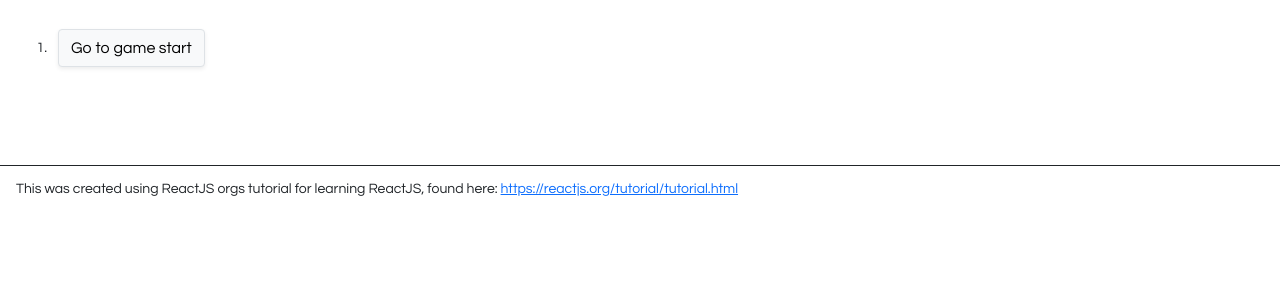
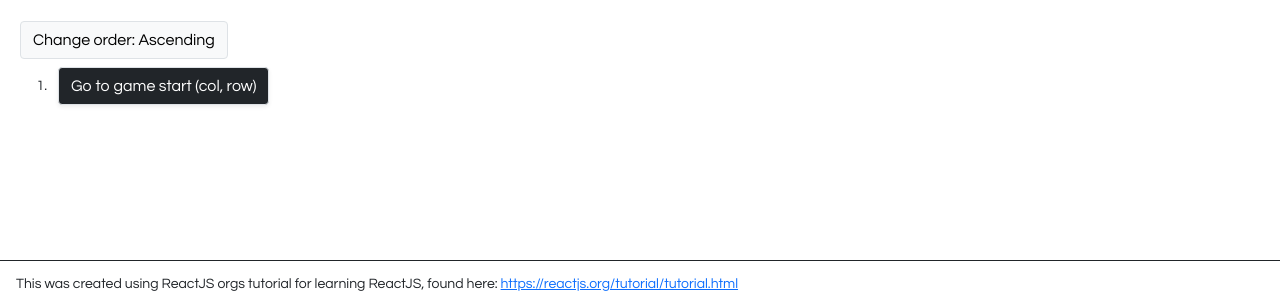
Before and after one commit to fatchild/reactNoughtsAndCrosses, a React app in the folder nandc/: page / in a window 1280 px wide. Shown: the part 588-895 px from the top of the page. Before the commit the page ends 800 px from the top, so only its background shows below. Built offline with nearby package versions, Linux system fonts and the light colour scheme.

Commit message:
Game improvements
Display the location for each move in the format (col, row) in the move history list.
Bold the currently selected item in the move list.
Rewrite Board to use two loops to make the squares instead of hardcoding them.
Add a toggle button that lets you sort the moves in either ascending or descending order.
When someone wins, highlight the three squares that caused the win.
When no one wins, display a message about the result being a draw.

```diff
--- a/nandc/public/index.html
+++ b/nandc/public/index.html
@@ -18,6 +18,6 @@
   <body>
     <noscript>You need to enable JavaScript to run this app.</noscript>
     <div id="root"></div>
-    <div id="bottom" class="p-3 mt-5 border-top border-dark position-absolute bottom-0 w-100">This was created using ReactJS orgs tutorial for learning ReactJS, found here: <a href="https://reactjs.org/tutorial/tutorial.html">https://reactjs.org/tutorial/tutorial.html</a></div>
+    <div id="bottom" class="p-3 mt-5 border-top border-dark position-absolute bottom-0- w-100">This was created using ReactJS orgs tutorial for learning ReactJS, found here: <a href="https://reactjs.org/tutorial/tutorial.html">https://reactjs.org/tutorial/tutorial.html</a></div>
   </body>
 </html>
--- a/nandc/src/index.css
+++ b/nandc/src/index.css
@@ -1,5 +1,9 @@
 body {
     font: 14px "Century Gothic", Futura, sans-serif;
+  }
+
+  #root {
+    min-height: 100vh;
   }
 
   ol, ul {
--- a/nandc/src/index.js
+++ b/nandc/src/index.js
@@ -2,20 +2,30 @@ import React from 'react';
 import ReactDOM from 'react-dom/client';
 import './index.css';
 
+// NOTES
+// [DONE] - Display the location for each move in the format (col, row) in the move history list.
+// [DONE] - Bold the currently selected item in the move list.
+// [DONE] - Rewrite Board to use two loops to make the squares instead of hardcoding them.
+// [ ] - Add a toggle button that lets you sort the moves in either ascending or descending order.
+// [DONE] - When someone wins, highlight the three squares that caused the win.
+// [DONE] - When no one wins, display a message about the result being a draw.
+
 function Square(props) {
   return (
-    <button className="square" onClick={props.onClick}>
+    <button className={"square "+props.squareClass} onClick={props.onClick}>
       {props.value}
     </button>
   );
 }
 
 class Board extends React.Component {
-  renderSquare(i) {
+  renderSquare(i, squareClass) {
     return (
       <Square
+        key={"square"+i}
         value={this.props.squares[i]}
         onClick={() => this.props.onClick(i)}
+        squareClass={squareClass}
       />
     );
   }
@@ -23,21 +33,17 @@ class Board extends React.Component {
   render() {
     return (
       <div>
-        <div className="board-row w-100 d-flex justify-content-center">
-          {this.renderSquare(0)}
-          {this.renderSquare(1)}
-          {this.renderSquare(2)}
-        </div>
-        <div className="board-row w-100 d-flex justify-content-center">
-          {this.renderSquare(3)}
-          {this.renderSquare(4)}
-          {this.renderSquare(5)}
-        </div>
-        <div className="board-row w-100 d-flex justify-content-center">
-          {this.renderSquare(6)}
-          {this.renderSquare(7)}
-          {this.renderSquare(8)}
-        </div>
+        {[...Array(3)].map((e, i) => {
+          return (
+            <div key={"row"+i} className="board-row w-100 d-flex justify-content-center">
+              {[...Array(3)].map((j, x) => {
+                const position = (3*i)+(x)
+                let squareClass = this.props.winner.includes(position) ? "bg-success" : "";
+                return (this.renderSquare(position, squareClass))
+              })}
+            </div>
+          )
+        })}
       </div>
     );
   }
@@ -56,16 +62,23 @@ class Game extends React.Component {
   }
 
   handleClick(i) {
+    const location = calculatePosition(i);
     const history = this.state.history.slice(0, this.state.stepNumber + 1);
     const current = history[history.length - 1];
     const squares = current.squares.slice();
+
+    // The square has not been set yet so this is just to protect from being
+    // able to continue the game past the point of winning
+    // squares[i] checks to see if the square is not null i.e. it has already been set
     if (calculateWinner(squares) || squares[i]) {
       return;
     }
     squares[i] = this.state.xIsNext ? 'X' : 'O';
     this.setState({
+      orderAsc: false,
       history: history.concat([{
-        squares: squares
+        squares: squares,
+        locationLatest: location
       }]),
       stepNumber: history.length,
       xIsNext: !this.state.xIsNext,
@@ -79,25 +92,46 @@ class Game extends React.Component {
     });
   }
 
+  reverseOrder() {
+    this.setState({
+      orderAsc: !this.state.orderAsc,
+    })
+  }
+
   render() {
     const history = this.state.history;
-    const current = history[this.state.stepNumber];
+    const stepNumber = this.state.stepNumber;
+    const current = history[stepNumber];
     const winner = calculateWinner(current.squares);
+    const order = this.state.orderAsc;
 
-    const moves = history.map((step, move) => {
+    const moves = history.map((step, move, obj) => {
+      let loc = obj[move].locationLatest
+
       const desc = move ?
-        'Go to move #' + move :
-        'Go to game start';
+        'Go to move #' + move + ", ("+loc[0]+", "+loc[1]+")" :
+        'Go to game start (col, row)';
+
+      let styleSelectedMove = move === stepNumber ? "btn-dark" : "btn-light";
       return (
         <li key={move}>
-          <button className="btn btn-light border shadow-sm m-2" onClick={() => this.jumpTo(move)}>{desc}</button>
+          <button className={"btn " + styleSelectedMove + " border shadow-sm m-2 "} onClick={() => this.jumpTo(move)}>{desc}</button>
         </li>
       );
     });
 
+    let movesOrdered;
+    if (order){
+      movesOrdered = moves.reverse()
+    } else {
+      movesOrdered = moves
+    }
+
     let status;
     if (winner) {
-      status = 'Winner: ' + winner;
+      status = 'Winner: ' + winner[0];
+    } else if (stepNumber === current.squares.length) {
+      status = 'Draw: 🤼‍♀️';
     } else {
       status = 'Next player: ' + (this.state.xIsNext ? 'X' : 'O');
     }
@@ -109,11 +143,13 @@ class Game extends React.Component {
           <Board
             squares={current.squares}
             onClick={(i) => this.handleClick(i)}
+            winner={winner ? winner[1] : ""}
           />
         </div>
         <div className="game-info mt-5">
           <div className="display-6 mb-4">{status}</div>
-          <ol>{moves}</ol>
+          <div className=""><button className="btn btn-light border" onClick={() => this.reverseOrder()}>Change order: {order ? "Descending" : "Ascending"}</button></div>
+          <ol reversed={order}>{movesOrdered}</ol>
         </div>
       </div>
     );
@@ -136,10 +172,17 @@ function calculateWinner(squares) {
   for (let i = 0; i < lines.length; i++) {
     const [a, b, c] = lines[i];
     if (squares[a] && squares[a] === squares[b] && squares[a] === squares[c]) {
-      return squares[a];
+      return [squares[a], lines[i]];
     }
   }
   return null;
+}
+
+function calculatePosition(i) {
+  let row = Math.floor(i / 3)+1;
+  let col = (i % 3)+1;
+
+  return [ col, row ];
 }
 
 // ========================================
```
